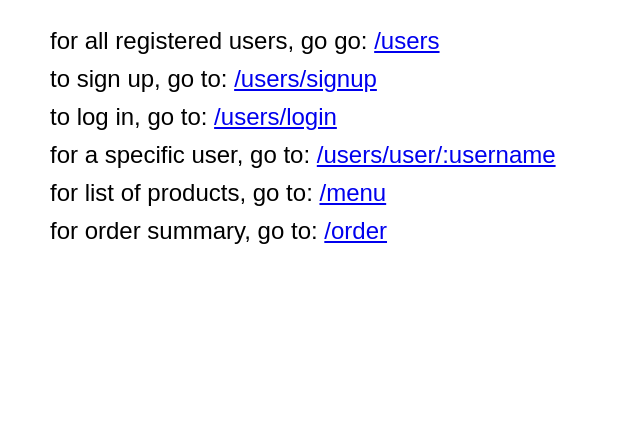
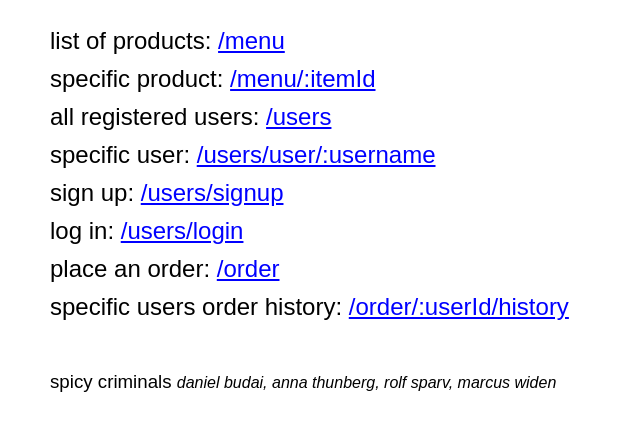
Before and after one commit to spicy-criminals/FU-JS23_grupp_AirBean_API, a website: page public/index.html in a window 1280 px wide. Shown: the part 90-520 px from the top of the page, without its empty margins (0-640 px from the left). Drawn offline with Linux system fonts and the light colour scheme.

Commit message:
all routes tested, small fixes

```diff
--- a/public/index.html
+++ b/public/index.html
@@ -8,14 +8,27 @@
   </head>
   <body>
     <h1>Welcome to the Airbean API</h1>
-    <h2>for all registered users, go go: <a href="/users">/users</a></h2>
-    <h2>to sign up, go to: <a href="/users/signup">/users/signup</a></h2>
-    <h2>to log in, go to: <a href="/users/login">/users/login</a></h2>
+    <h2>list of products: <a href="/menu">/menu</a></h2>
+    <h2>specific product: <a href="/menu/1">/menu/:itemId</a></h2>
+    <h2>all registered users: <a href="/users">/users</a></h2>
     <h2>
-      for a specific user, go to:
-      <a href="/users/user/:username">/users/user/:username</a>
+      specific user:
+      <a href="/users/user/max friberg">/users/user/:username</a>
     </h2>
-    <h2>for list of products, go to: <a href="/menu">/menu</a></h2>
-    <h2>for order summary, go to: <a href="/order">/order</a></h2>
+    <h2>sign up: <a href="/users/signup">/users/signup</a></h2>
+    <h2>log in: <a href="/users/login">/users/login</a></h2>
+
+    <h2>place an order: <a href="/order">/order</a></h2>
+    <h2>
+      specific users order history:
+      <a href="order/f8d909e5-4508-4dfe-a72c-9d2d0be1c194/history"
+        >/order/:userId/history</a
+      >
+    </h2>
+
+    <h3>
+      spicy criminals
+      <span>daniel budai, anna thunberg, rolf sparv, marcus widen</span>
+    </h3>
   </body>
 </html>
--- a/public/styles.css
+++ b/public/styles.css
@@ -17,3 +17,22 @@
   font-weight: 400;
   margin-bottom: 10px;
 }
+
+h3 {
+  font-weight: 400;
+  margin-top: 50px;
+}
+
+span {
+  font-style: italic;
+  font-size: 1rem;
+}
+
+a {
+  color: blue;
+}
+
+a:hover {
+  color: rgb(159, 159, 255);
+  font-style: italic;
+}
```
Also changed, not shown: routes/orderRoutes.js (+8 -4 lines), routes/userRoutes.js (+9 -1 lines), 3 other files.
